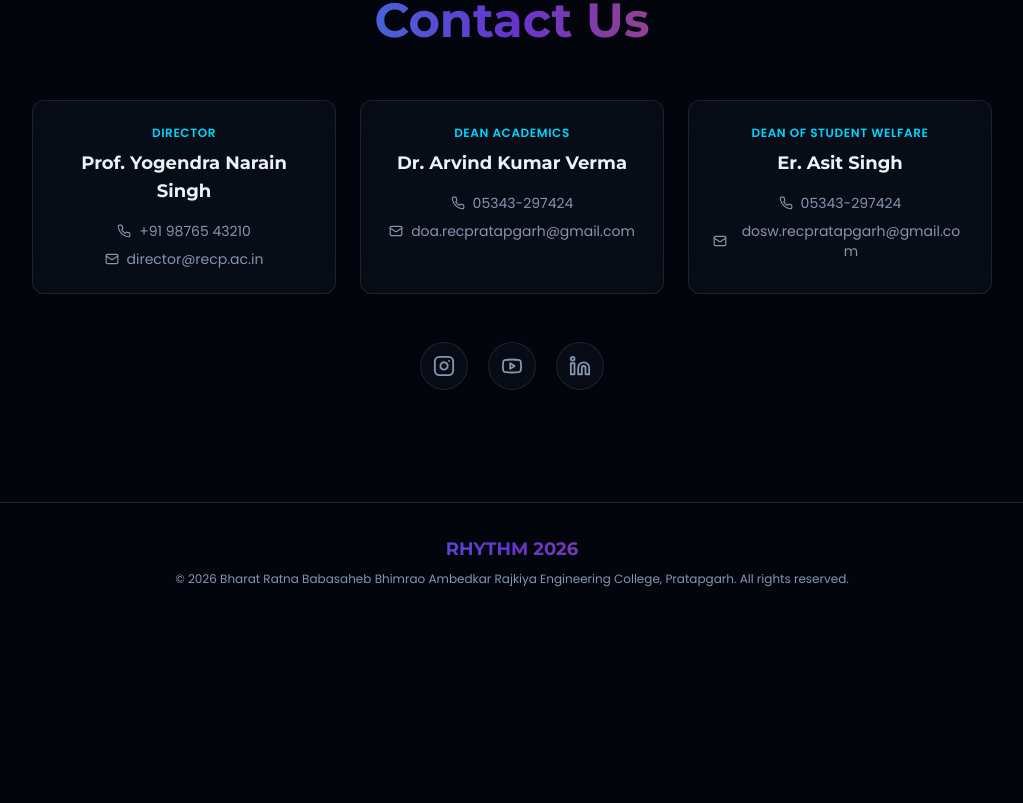
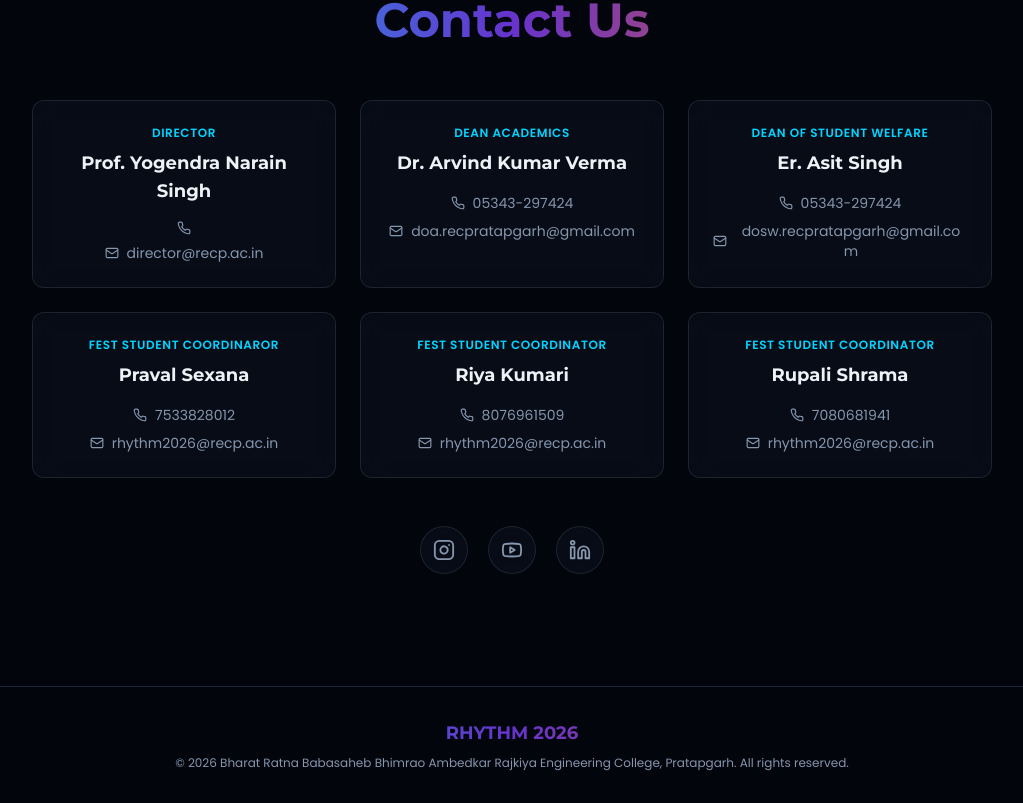
Before and after one commit to rajeshgupta0/Rhythm-2026, a React (Vite) app: page / in a window 1280 px wide. Shown: the part 6943-7746 px from the top of the page, without its empty margins (128-1151 px from the left). Before the commit the page ends 7562 px from the top, so only its background shows below. Built offline with nearby package versions, Linux system fonts and the light colour scheme; the HTML template or start-up script is replaced by a standard one.

Commit message:
Update ContactSection.tsx

```diff
--- a/src/components/ContactSection.tsx
+++ b/src/components/ContactSection.tsx
@@ -6,7 +6,6 @@ const contacts = [
   {
     role: "Director",
     name: "Prof. Yogendra Narain Singh",
-    phone: "+91 98765 43210",
     email: " director@recp.ac.in",
   },
   {
@@ -20,6 +19,24 @@ const contacts = [
     name: "Er. Asit Singh",
     phone: "05343-297424",
     email: "dosw.recpratapgarh@gmail.com",
+  },
+  {
+    role: "Fest Student Coordinaror",
+    name: "Praval Sexana",
+    phone: "7533828012",
+    email: "rhythm2026@recp.ac.in",
+  },
+  {
+    role: "Fest Student Coordinator",
+    name: "Riya Kumari",
+    phone: "8076961509",
+    email: "rhythm2026@recp.ac.in",
+  },
+  {
+    role: "Fest Student Coordinator",
+    name: "Rupali Shrama",
+    phone: "7080681941",
+    email: "rhythm2026@recp.ac.in",
   },
 ];
 
```
